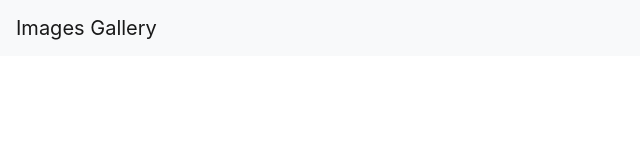
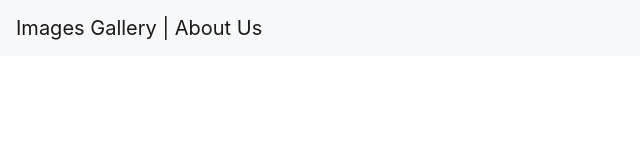
Before and after one commit to rommel14/images-gallery, a React (Create React App) app in the folder frontend/: page / in a window 1280 px wide. Shown: the top 160 px of the page, without its empty margins (0-640 px from the left). Built offline with nearby package versions, Linux system fonts and the light colour scheme.

Commit message:
modified

```diff
--- a/frontend/src/App.js
+++ b/frontend/src/App.js
@@ -6,7 +6,7 @@ import Header from './components/Header';
 const App = () => {
   return (
     <div>
-      <Header title="Images Gallery"/>
+      <Header title="Images Gallery | About Us"/>
 
     </div>
   );
```
